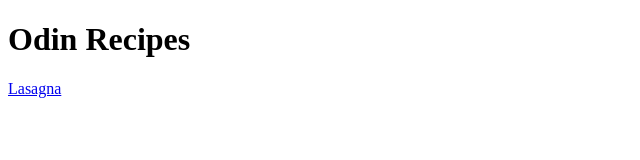
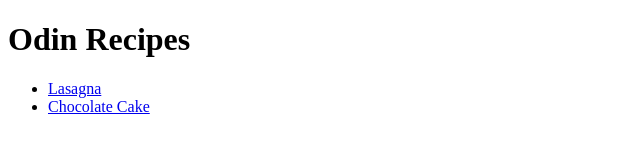
Before and after one commit to kev556/odin-recipes, a plain HTML site: page index.html in a window 1280 px wide. Shown: the whole page, without its empty margins (0-640 px from the left). Drawn offline with Linux system fonts and the light colour scheme.

Commit message:
changed recipe name, removed third recipe, added reference to chocolatecake.html

```diff
--- a/index.html
+++ b/index.html
@@ -8,7 +8,10 @@
 <body>
     <h1>Odin Recipes</h1>
 
-    <a href ="recipes/lasagna.html">Lasagna</a>
+    <ul>
+        <li><a href ="recipes/lasagna.html">Lasagna</a></li>
+        <li><a href ="recipes/chocolatecake.html">Chocolate Cake</a></li>
+    </ul>
 
 </body>
 </html>
```
